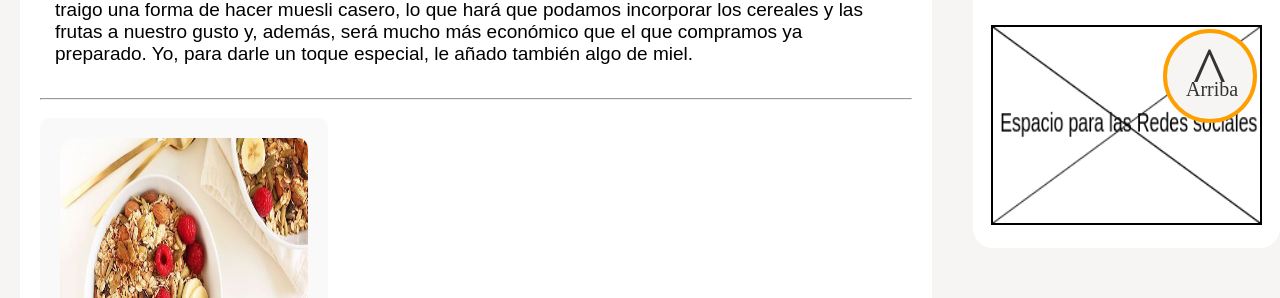
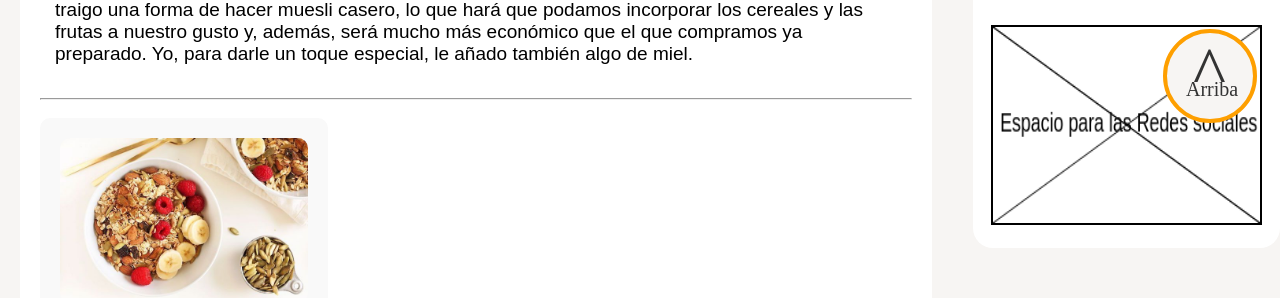
Before and after one commit to CSang0/LMSGI-02, a plain HTML site: page Index.html in a window 1280 px wide. Shown: the part 654-952 px from the top of the page. Drawn offline with nearby package versions, Linux system fonts and the light colour scheme; files that its build step writes are made by us from their sources; files whose address does not match are found by name; a web font is replaced by a local one.

Commit message:
Update myStyle.css

```diff
--- a/css/myStyle.css
+++ b/css/myStyle.css
@@ -300,10 +300,10 @@ nav > ul > li > a:hover > span {
 }
 .ImgReceta{
 	width:100%;
-	height:300px;
+	height:100%;
 	float:left;
-	border-radius: 10px 10px 10px 10px;
-	margin-botton:10px;
+  border-radius: 10px;
+  margin-bottom: 10px;
  }
 .enlaces{
   background-color: #FE9F00;
```
